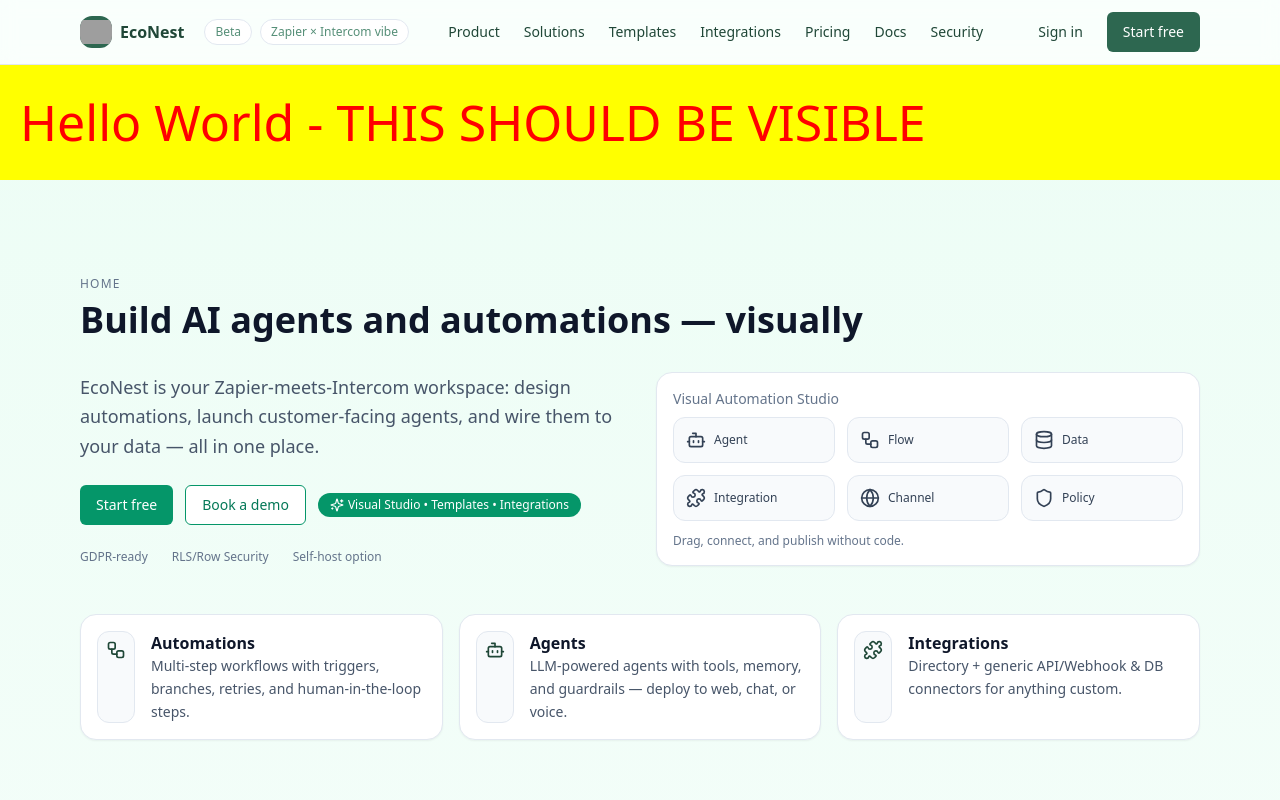
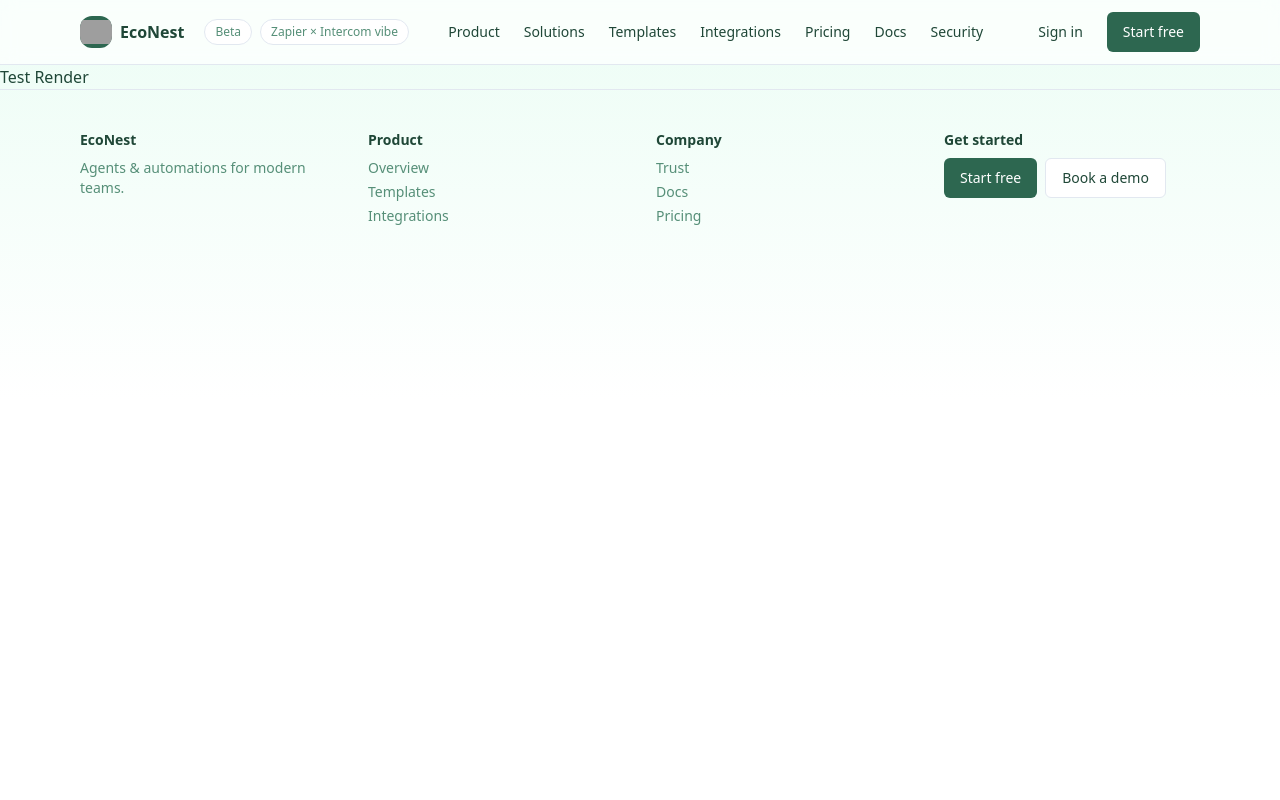
Before and after one commit to Tyusa89/human-automation-glow, a React (Vite) app: page / in a window 1280 px wide. Shown: the top 800 px of the page. Built offline with nearby package versions, Linux system fonts and the light colour scheme; grey boxes are pictures that could not be loaded.

Commit message:
Add Test component

```diff
--- a/src/App.tsx
+++ b/src/App.tsx
@@ -11,7 +11,7 @@ import RequireAdmin from '@/components/RequireAdmin';
 import Dashboard from '@/pages/Dashboard';
 import Results from '@/pages/Results';
 import AdminPage from '@/pages/Admin';
-import Index from '@/pages/Index';
+import Test from '@/Test';
 import ProductPage from '@/pages/Product';
 import SolutionsPage from '@/pages/Solutions';
 import TemplatesPage from '@/pages/Templates';
@@ -42,7 +42,7 @@ const App = () => {
             <main>
               <Routes>
                 {/* public */}
-                <Route path="/" element={<Index />} />
+                <Route path="/" element={<Test />} />
                 <Route path="/product" element={<ProductPage />} />
                 <Route path="/solutions" element={<SolutionsPage />} />
                 <Route path="/templates" element={<TemplatesPage />} />
--- /dev/null
+++ b/src/Test.tsx
@@ -0,0 +1,3 @@
+export default function Test() {
+  return <div>Test Render</div>;
+}
```
